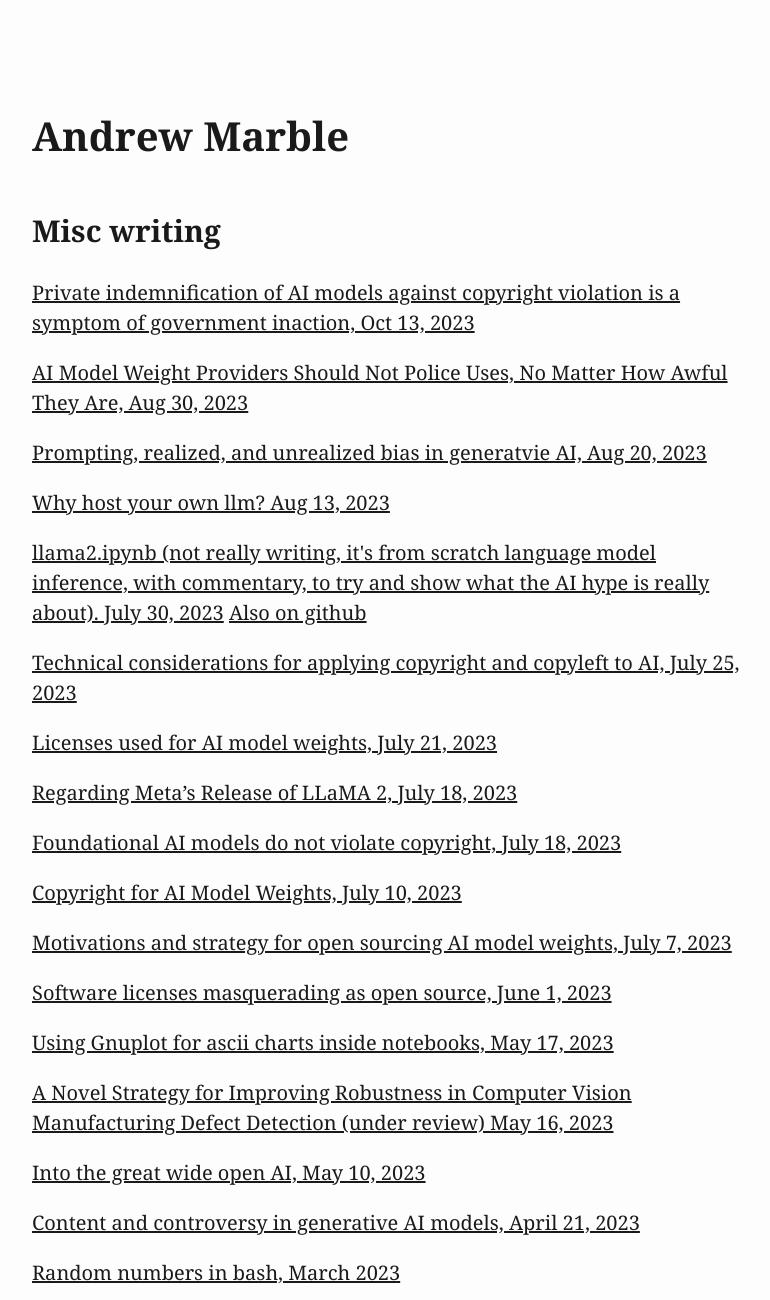
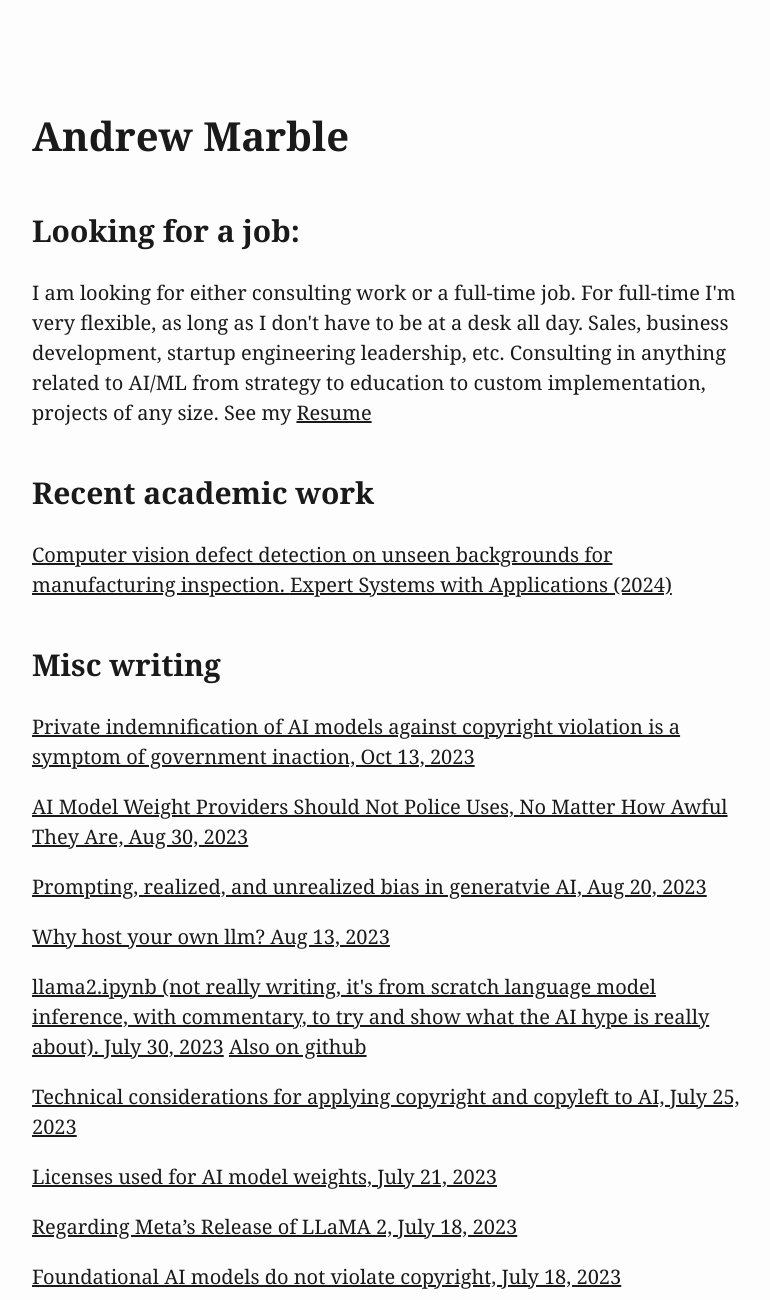
Before and after one commit to rbitr/personal_website, a plain HTML site: page index.html in a window 1280 px wide. Shown: the top 1300 px of the page, without its empty margins (248-1018 px from the left). Drawn offline with Linux system fonts and the light colour scheme.

Commit message:
Update index.html

```diff
--- a/index.html
+++ b/index.html
@@ -150,6 +150,10 @@
 </head>
 <body>
 <h1 id="andrew-marble">Andrew Marble</h1>
+<h2 id="employment">Looking for a job:</h2>
+<p> I am looking for either consulting work or a full-time job. For full-time I'm very flexible, as long as I don't have to be at a desk all day. Sales, business development, startup engineering leadership, etc. Consulting in anything related to AI/ML from strategy to education to custom implementation, projects of any size. See my <a href="http://marble.onl/Resume_2023.pdf">Resume</a>  </p>
+<h2 id="academic-work">Recent academic work</h2>
+<p><a href="https://www.sciencedirect.com/science/authShare/S0957417423032517/20231212T172000Z/1?md5=73dd75d30baf32cc69f846393084e20a&dgcid=coauthor">Computer vision defect detection on unseen backgrounds for manufacturing inspection. <i></i>Expert Systems with Applications</i> (2024) </a></p>
 <h2 id="misc-writing">Misc writing</h2>
 <p><a href="http://marble.onl/posts/private_indemnification_of_ai.html">Private indemnification of AI models against copyright violation is a symptom of government inaction, Oct 13, 2023</a></p>
 <p><a href="http://marble.onl/posts/model_censorship.html">AI Model Weight Providers Should Not Police Uses, No Matter How Awful They Are, Aug 30, 2023</a></p>
@@ -164,7 +168,6 @@
 <p><a href="http://marble.onl/posts/motivations_for_open_source.html">Motivations and strategy for open sourcing AI model weights, July 7, 2023</a></p>
 <p><a href="http://marble.onl/posts/software-licenses-masquerading-as-open-source.html">Software licenses masquerading as open source, June 1, 2023</a></p>
 <p><a href="https://gist.github.com/rbitr/7bf79860c92974182bdedce79c7de0b3">Using Gnuplot for ascii charts inside notebooks, May 17, 2023</a></p>
-<p><a href="https://arxiv.org/abs/2305.09407">A Novel Strategy for Improving Robustness in Computer Vision Manufacturing Defect Detection (under review) May 16, 2023</a></p>
 <p><a href="http://marble.onl/posts/into-the-great-wide-open-ai.html">Into the great wide open AI, May 10, 2023</a></p>
 <p><a href="http://marble.onl/posts/content-and-controversy-in-generative-ai.html">Content and controversy in generative AI models, April 21, 2023</a></p>
 <p><a href="https://gist.github.com/rbitr/9c68379d3e0b79c9f06eb3f867624576">Random numbers in bash, March 2023</a></p>
```
